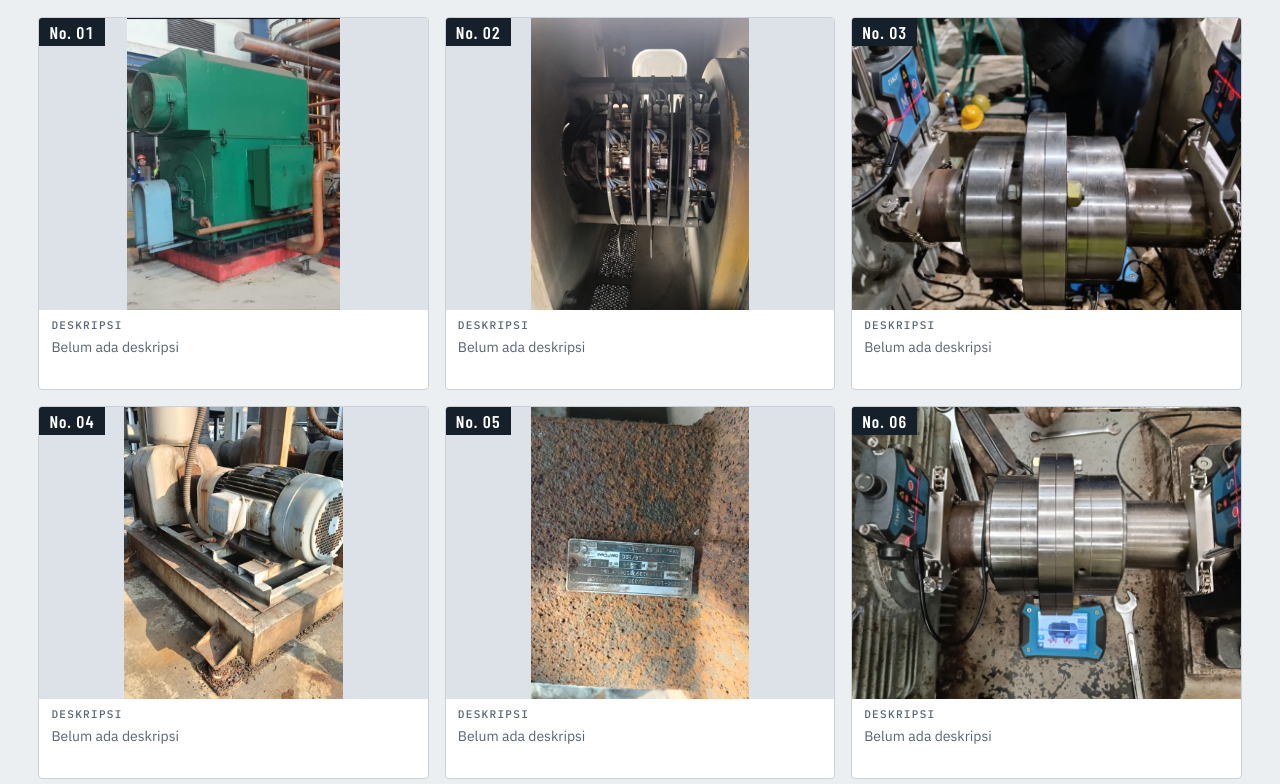
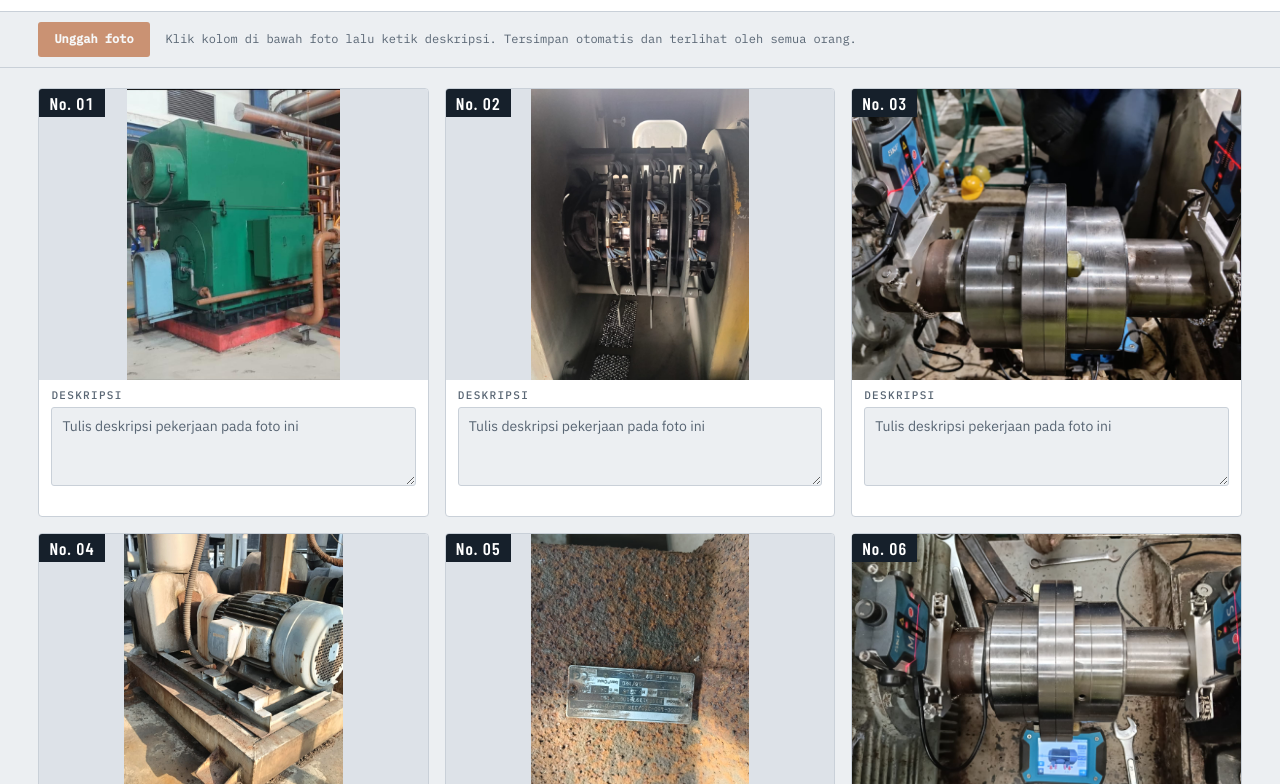
Before and after one commit to richie873/dokumentasi, a website: page public/index.html in a window 1280 px wide. Shown: the part 105-889 px from the top of the page. Drawn offline with nearby package versions, Linux system fonts and the light colour scheme; no server answers.

Commit message:
deskripsi bisa langsung isi tanpa tombol edit

```diff
--- a/public/app.js
+++ b/public/app.js
@@ -2,7 +2,7 @@
 'use strict';
 const $ = s => document.querySelector(s);
 const grid = $('#grid'), emptyEl = $('#empty'), et = $('#et'), es = $('#es'), statsEl = $('#stats'), fillEl = $('#fill');
-const q = $('#q'), fAll = $('#f-all'), fEmpty = $('#f-empty'), editBtn = $('#edit'), editBar = $('#editbar'), editInfo = $('#editinfo');
+const q = $('#q'), fAll = $('#f-all'), fEmpty = $('#f-empty'),  editInfo = $('#editinfo');
 const toastEl = $('#toast'), upBtn = $('#up'), upIn = $('#upin');
 const lb = $('#lb'), lbImg = $('#lbimg'), lbCap = $('#lbcap'), lbPos = $('#lbpos'), lbPrev = $('#lbprev'), lbNext = $('#lbnext');
 
@@ -67,7 +67,7 @@ function updateStats() {
 function setSt(c, msg, k) { c.st.textContent = msg; c.st.dataset.k = k; }
 function updateEditInfo() {
   editInfo.textContent = failed ? failed + ' deskripsi gagal tersimpan. Periksa koneksi lalu ketik ulang atau klik di luar kolom.'
-    : pending ? 'Menyimpan…' : 'Deskripsi tersimpan otomatis ke database dan terlihat oleh semua orang.';
+    : pending ? 'Menyimpan…' : 'Klik kolom di bawah foto lalu ketik deskripsi. Tersimpan otomatis dan terlihat oleh semua orang.';
 }
 async function api(url, opt) {
   opt = opt || {}; opt.headers = Object.assign({}, opt.headers, { 'x-edit-key': editKey });
@@ -146,14 +146,6 @@ fAll.addEventListener('click', () => setFilter('all'));
 fEmpty.addEventListener('click', () => setFilter('empty'));
 
 /* mode edit */
-function setEdit(on) {
-  document.body.classList.toggle('editing', on);
-  editBtn.setAttribute('aria-pressed', String(on));
-  editBtn.textContent = on ? 'Selesai edit' : 'Edit deskripsi';
-  editBar.hidden = !on;
-  if (on) updateEditInfo();
-}
-editBtn.addEventListener('click', () => setEdit(editBtn.getAttribute('aria-pressed') !== 'true'));
 
 /* pembesar foto */
 let lbList = [], lbIdx = 0, lbFrom = null;
@@ -190,6 +182,7 @@ Promise.all([
   items = list.map((it, i) => makeCard(it, i));
   items.forEach(c => grid.append(c.el));
   updateStats(); applyFilter();
-  if (!map) { editBtn.disabled = true; toast('Deskripsi tidak bisa dimuat dari database.'); }
+  updateEditInfo();
+  if (!map) { items.forEach(c => { c.ta.disabled = true; }); upBtn.disabled = true; toast('Deskripsi tidak bisa dimuat dari database.'); }
 }).catch(() => { et.textContent = 'Daftar foto tidak bisa dimuat'; es.textContent = 'Jalankan node build.mjs lalu deploy ulang.'; emptyEl.hidden = false; statsEl.textContent = ''; });
 })();
--- a/public/index.html
+++ b/public/index.html
@@ -24,7 +24,7 @@ body.editing .body .st{display:block}
 .editbar .grow{flex:1;min-width:16ch}
 </style>
 </head>
-<body>
+<body class="editing">
 
 <header class="bar">
   <div class="wrap">
@@ -39,14 +39,13 @@ body.editing .body .st{display:block}
         <button id="f-all" type="button" aria-pressed="true">Semua</button>
         <button id="f-empty" type="button" aria-pressed="false">Belum diisi</button>
       </div>
-      <button id="edit" class="ghost" type="button" aria-pressed="false">Edit deskripsi</button>
     </div>
   </div>
-  <div id="editbar" class="editbar" hidden>
+  <div id="editbar" class="editbar">
     <div class="wrap">
       <input id="upin" type="file" accept="image/*" multiple hidden>
       <button id="up" class="primary" type="button">Unggah foto</button>
-      <span class="grow" id="editinfo">Ketik deskripsi di bawah foto. Tersimpan otomatis.</span>
+      <span class="grow" id="editinfo">Klik kolom di bawah foto lalu ketik deskripsi. Tersimpan otomatis.</span>
     </div>
   </div>
 </header>
```
